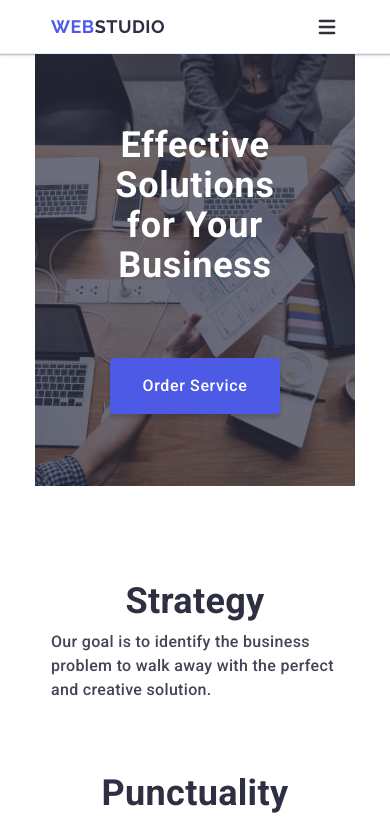
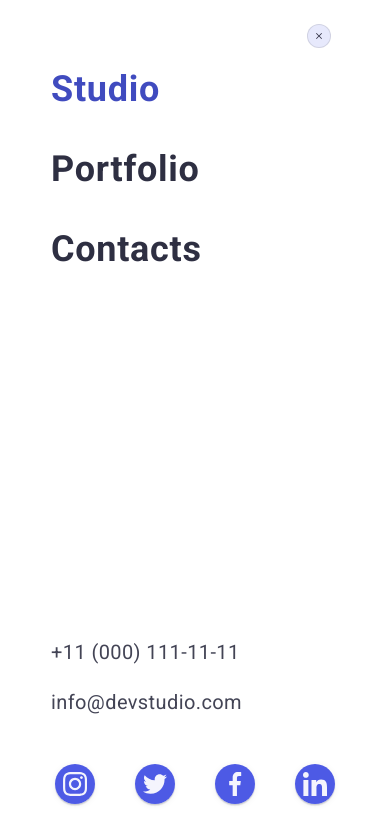
Before and after one commit to Serhii-St11/goit-markup-hw-06, a plain HTML site: page index.html in a window 390 px wide. Shown: the top 819 px of the page. Drawn offline with nearby package versions, Linux system fonts and the light colour scheme.

Commit message:
Mobile First

```diff
--- a/css/styles.css
+++ b/css/styles.css
@@ -336,6 +336,7 @@ img {
   letter-spacing: 0.02em;
   color: #434455;
   transition: color 250ms cubic-bezier(0.4, 0, 0.2, 1);
+  font-style: normal;
 }
 
 .mobile-address-link:hover,
--- a/index.html
+++ b/index.html
@@ -48,7 +48,7 @@
         </svg>
       </button>
 
-      <div class="mobile-menu">
+      <div class="mobile-menu is-open">
         <div class="container mobile-menu-container">
           <button class="mobile-menu-close" type="button">
             <svg class="mobile-menu-icon" height="8" width="8">
@@ -71,10 +71,10 @@
           <address class="mobile-menu-contacts">
             <ul class="mobile-contacts-list">
               <li>
-                <a class="mobile-address-link" href="mailto:info@devstudio.com">info@devstudio.com</a>
+                <a class="mobile-address-link" href="tel:+110001111111">+11 (000) 111-11-11</a>
               </li>
               <li>
-                <a class="mobile-address-link" href="tel:+110001111111">+11 (000) 111-11-11</a>
+                <a class="mobile-address-link" href="mailto:info@devstudio.com">info@devstudio.com</a>
               </li>
             </ul>
           </address>
```
